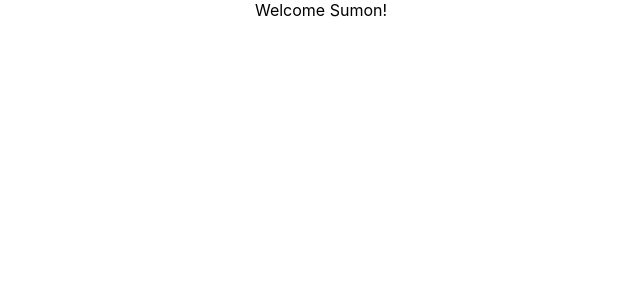
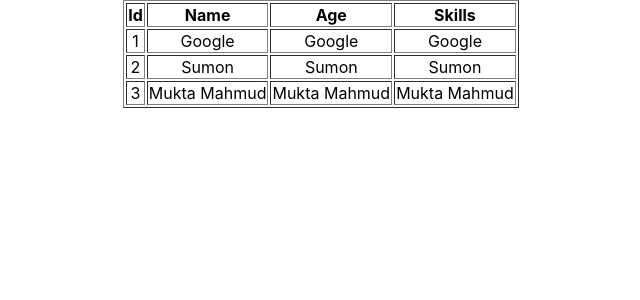
Before and after one commit to mdabutaleb/learning-react-js, a React (Create React App) app: page / in a window 1280 px wide. Shown: the top 300 px of the page, without its empty margins (319-959 px from the left). Built offline with nearby package versions, Linux system fonts and the light colour scheme.

Commit message:
Generating list, understanding unique key

```diff
--- a/src/App.js
+++ b/src/App.js
@@ -12,13 +12,14 @@ import EventBindingPractice from "./Components/EventBindingPractice";
 import ParentComponent from "./Components/ParentComponent";
 import HomePage from "./Components/practice/HomePage";
 import UserGreeting from "./Components/UserGreeting";
+import NameList from "./Components/nameList";
 
 
 function App() {
     return (
         <div className="App">
-
-            <UserGreeting/>
+            <NameList/>
+            {/*<UserGreeting/>*/}
 
             {/*<ParentComponent/>*/}
 
--- /dev/null
+++ b/src/Components/Person.js
@@ -0,0 +1,19 @@
+import React, {Component} from 'react';
+
+function Person(props) {
+    const {person, id} = props;
+    return (
+
+        <tr>
+            <td>{person.id}</td>
+            <td>{person.name}</td>
+            <td>{person.name}</td>
+            <td>{person.name}</td>
+            {/*<td>{props.person.age}</td>*/}
+            {/*<td>{props.person.skill}</td>*/}
+        </tr>
+
+    )
+}
+
+export default Person;
--- /dev/null
+++ b/src/Components/nameList.js
@@ -0,0 +1,70 @@
+import React, {Component} from 'react';
+import Person from "./Person";
+
+function NameList() {
+    const persons = [
+        {
+            id: 1,
+            name: 'Google',
+            age: '20',
+            skill: 'PHP'
+        }, {
+            id: 2,
+            name: 'Sumon',
+            age: '28',
+            skill: 'React JS'
+        }, {
+            id: 3,
+            name: 'Mukta Mahmud',
+            age: '26',
+            skill: 'UI/UX Design'
+        },
+
+    ];
+
+    const PersonList = persons.map(person => (<Person key={person.id} person={person}/>));
+    return (
+        <div>
+            <table style={{'margin': '0px auto'}} border="1">
+                <thead>
+                <tr>
+                    <th>Id</th>
+                    <th>Name</th>
+                    <th>Age</th>
+                    <th>Skills</th>
+                </tr>
+                </thead>
+                <tbody>
+                {PersonList}
+                </tbody>
+
+
+                {/*Looping in table*/}
+                {/*{*/}
+                {/*    persons.map(person => (*/}
+                {/*        <tr>*/}
+                {/*            <td>{person.name}</td>*/}
+                {/*            <td>{person.age}</td>*/}
+                {/*            <td>{person.skill}</td>*/}
+                {/*        </tr>*/}
+                {/*    ))*/}
+                {/*}*/}
+            </table>
+
+
+            {/*creating list on the above and rendering here*/}
+            {/*{nameList}*/}
+
+
+            {/*Looping in javascript */}
+            {/*<h5>*/}
+            {/*    { names.map(name => (*/}
+            {/*        <h2>{name}</h2>*/}
+            {/*    ))}*/}
+            {/*</h5>*/}
+        </div>
+    )
+
+}
+
+export default NameList;
```
